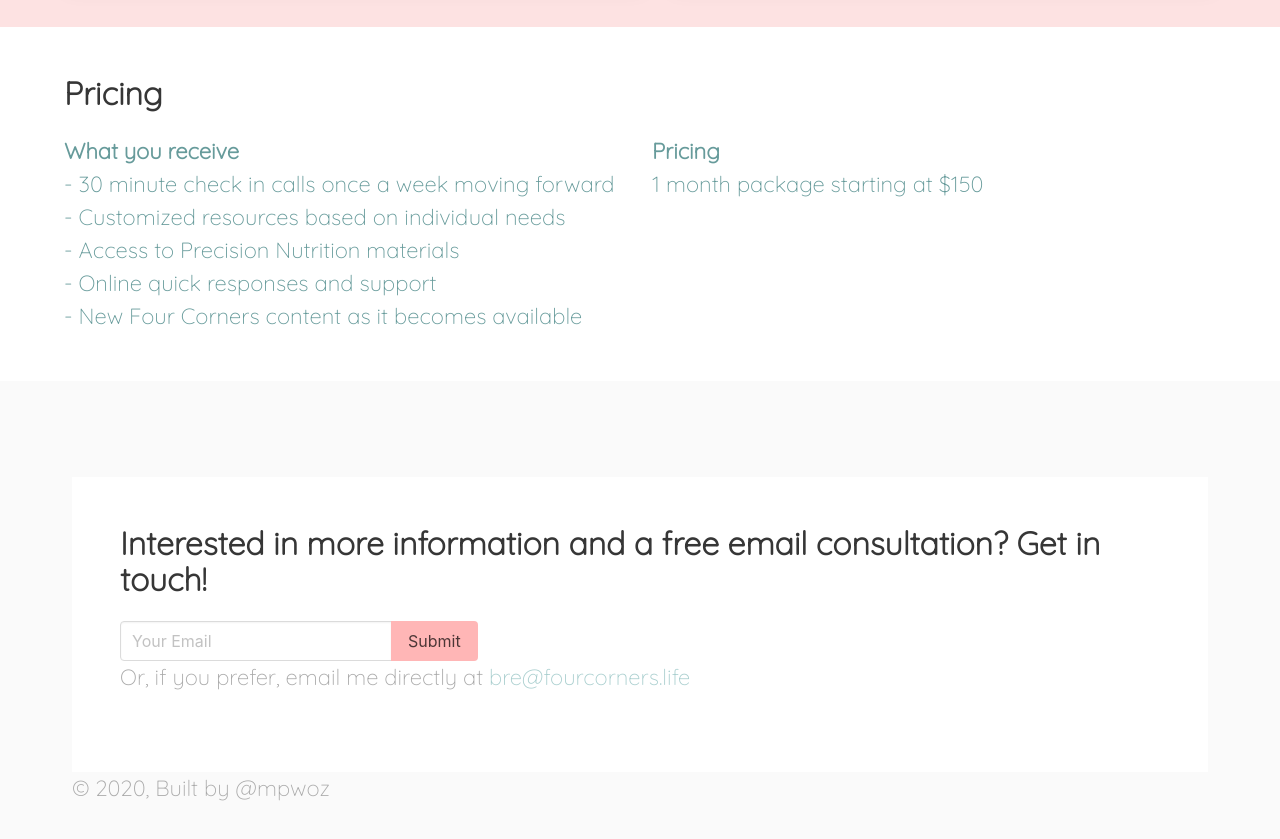
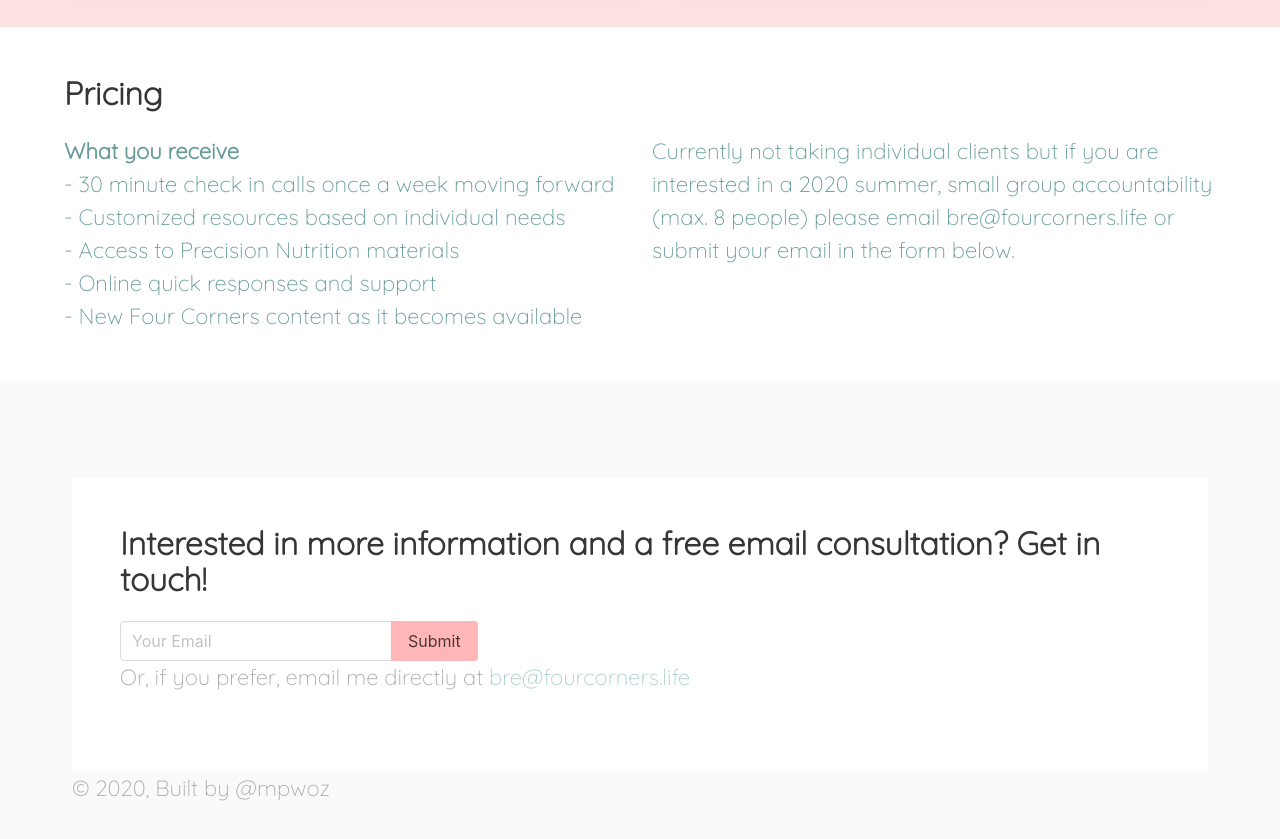
Before and after one commit to mpwoz/fourcorners.life, a Gatsby site: page / in a window 1280 px wide. Shown: the part 2180-3019 px from the top of the page. Built offline with nearby package versions, Linux system fonts and the light colour scheme; Gatsby itself is replaced by a stand-in of ours.

Commit message:
update pricing

```diff
--- a/src/pages/index.js
+++ b/src/pages/index.js
@@ -106,17 +106,11 @@ const IndexPage = () => (
           </div>
 
           <div className="column">
-            <b>
-              Pricing
-            </b>
-            <p>
-              1 month package starting at $150
-            </p>
-            {/*<ul>*/}
-            {/*  <li>1 month - $75</li>*/}
-            {/*  <li>2 month - $125</li>*/}
-            {/*  <li>3 months - $150</li>*/}
-            {/*</ul>*/}
+            {/*
+            <b> Pricing </b>
+            <p> 1 month package starting at $150 </p>
+            */}
+            Currently not taking individual clients but if you are interested in a 2020 summer, small group accountability (max. 8 people) please email bre@fourcorners.life or submit your email in the form below.
           </div>
 
         </div>
```
